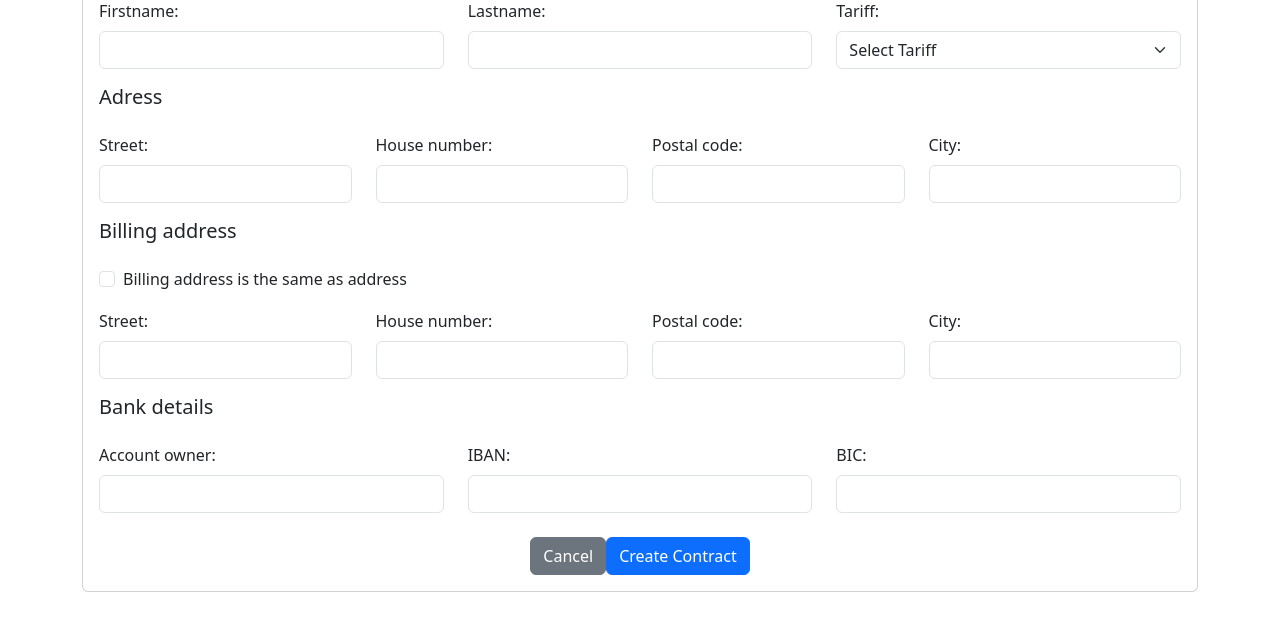
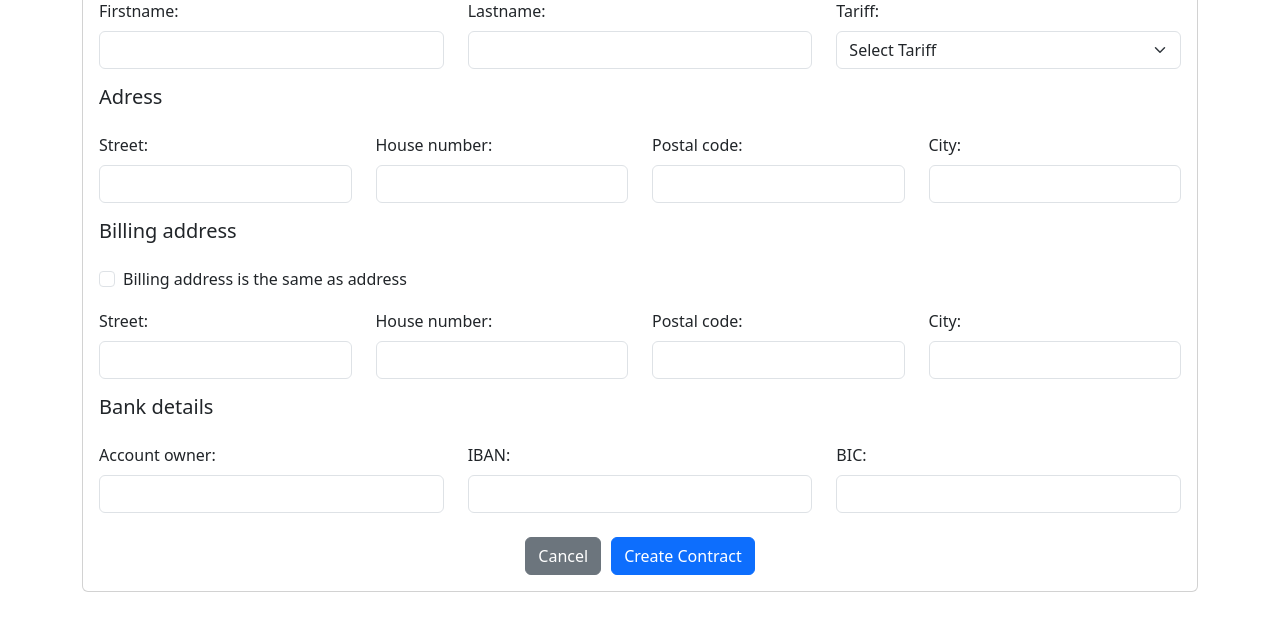
Before and after one commit to CelMur/TINF21CS2_Security_by_Design_Gruppenprojekt, a Django app: page /contract/new/ in a window 1280 px wide. Shown: the part 164-800 px from the top of the page. Run offline with Django 3.2, Linux system fonts and the light colour scheme; the visitor is signed in with stand-in values (Sample User, id 1); data that the repository does not hold is empty; parts of the project's set-up code (start-up, migrations or seed data) failed here and were passed over; some libraries are stand-ins or nearby versions.

Commit message:
Update New Contract Layout

```diff
--- a/Project/electricity-provider/templates/ui_new_contract_page.html
+++ b/Project/electricity-provider/templates/ui_new_contract_page.html
@@ -153,7 +153,7 @@ Contract
           <div class="col">
             <label for="account_owner" class="form-label">Account owner:</label>
             <input type="text" id="account_owner" name="account_owner" class="form-control">
-          </div>
+        </div>
 
           <div class="col">
             <label for="iban" class="form-label">IBAN:</label>
@@ -168,10 +168,9 @@ Contract
 
         <div class="d-flex justify-content-center mt-4">
           <a href="/contract" class="btn btn-secondary">Cancel</a>
+          <div style="width: 10px;"></div>
           <input type="submit" value="Create Contract" class="btn btn-primary">
         </div>
-
-
       </form>
 
     </div>
```
